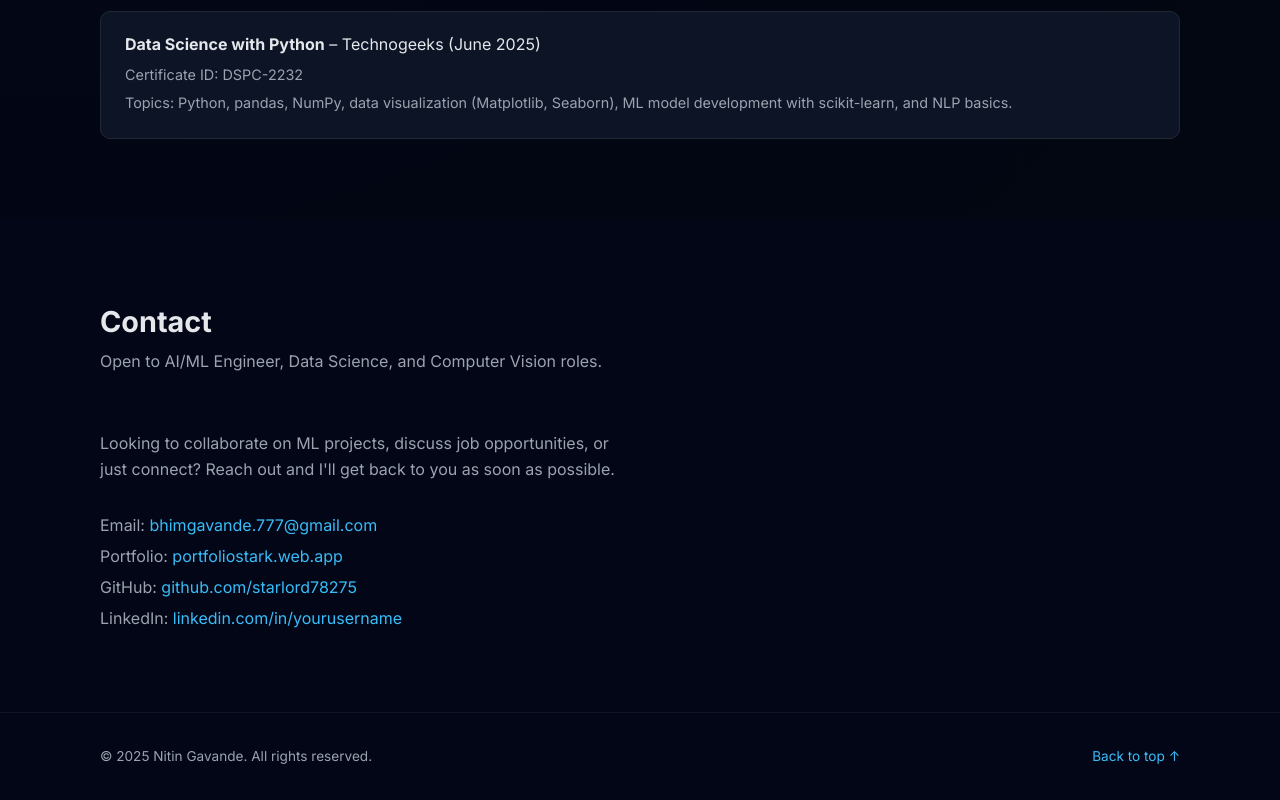
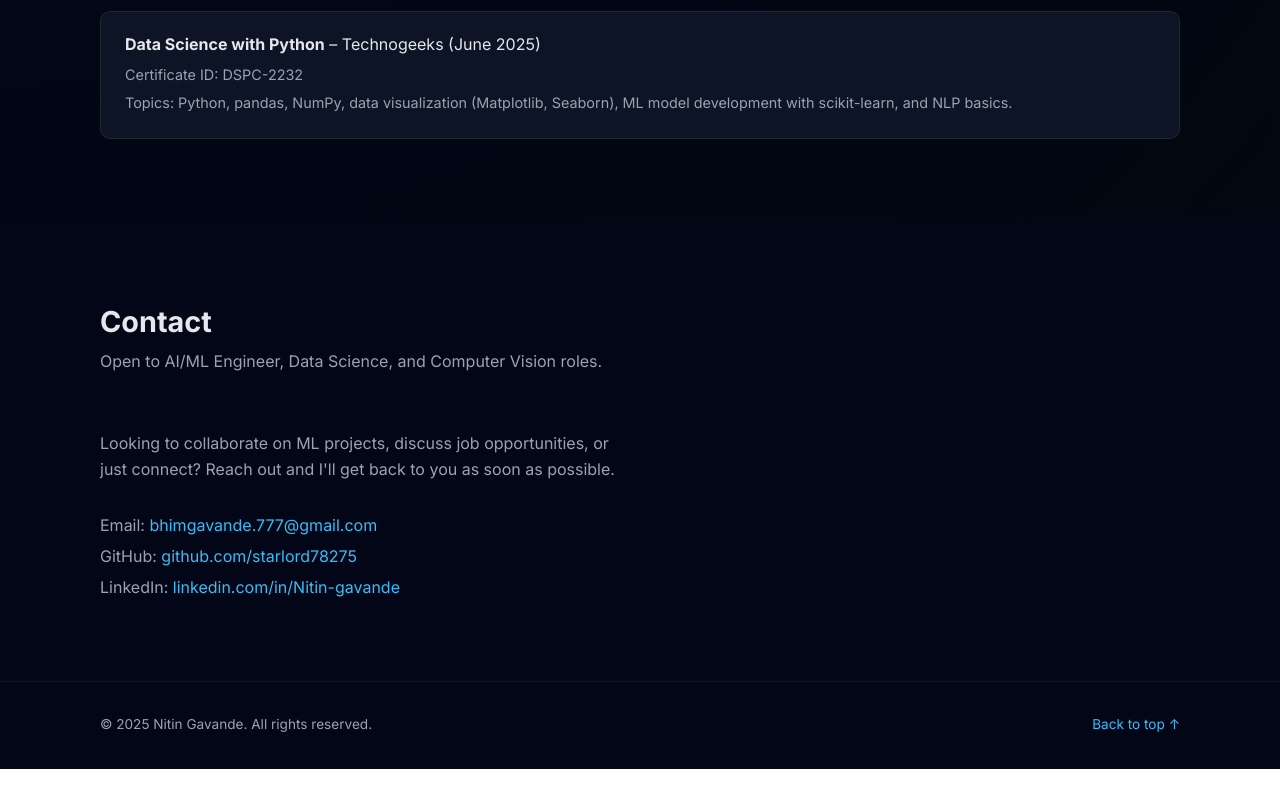
Before and after one commit to starlord78275/starlord-portfolio, a plain HTML site: page index.html in a window 1280 px wide. Shown: the part 3600-4400 px from the top of the page. After the commit the page ends 4369 px from the top, so only its background shows below. Drawn offline with Linux system fonts and the light colour scheme.

```diff
--- a/index.html
+++ b/index.html
@@ -289,9 +289,8 @@
           </p>
           <ul class="contact-list">
             <li>Email: <a href="mailto:bhimgavande.777@gmail.com">bhimgavande.777@gmail.com</a></li>
-            <li>Portfolio: <a href="https://portfoliostark.web.app" target="_blank" rel="noreferrer">portfoliostark.web.app</a></li>
             <li>GitHub: <a href="https://github.com/starlord78275" target="_blank" rel="noreferrer">github.com/starlord78275</a></li>
-            <li>LinkedIn: <a href="#" target="_blank" rel="noreferrer">linkedin.com/in/yourusername</a></li>
+            <li>LinkedIn: <a href="https://www.linkedin.com/in/nitin-gavande-891a7b31a?utm_source=share&utm_campaign=share_via&utm_content=profile&utm_medium=android_app" target="_blank" rel="noreferrer">linkedin.com/in/Nitin-gavande</a></li>
           </ul>
         </div>
       </div>
```
